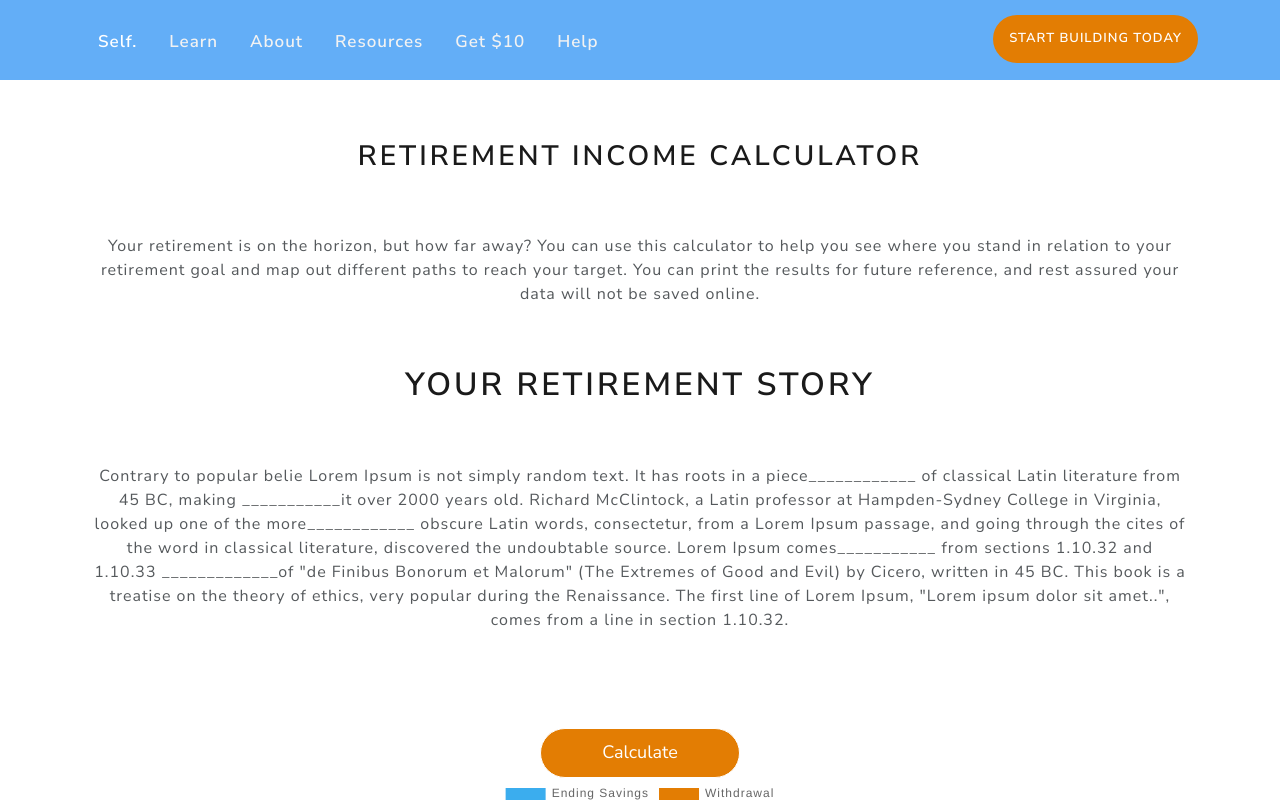
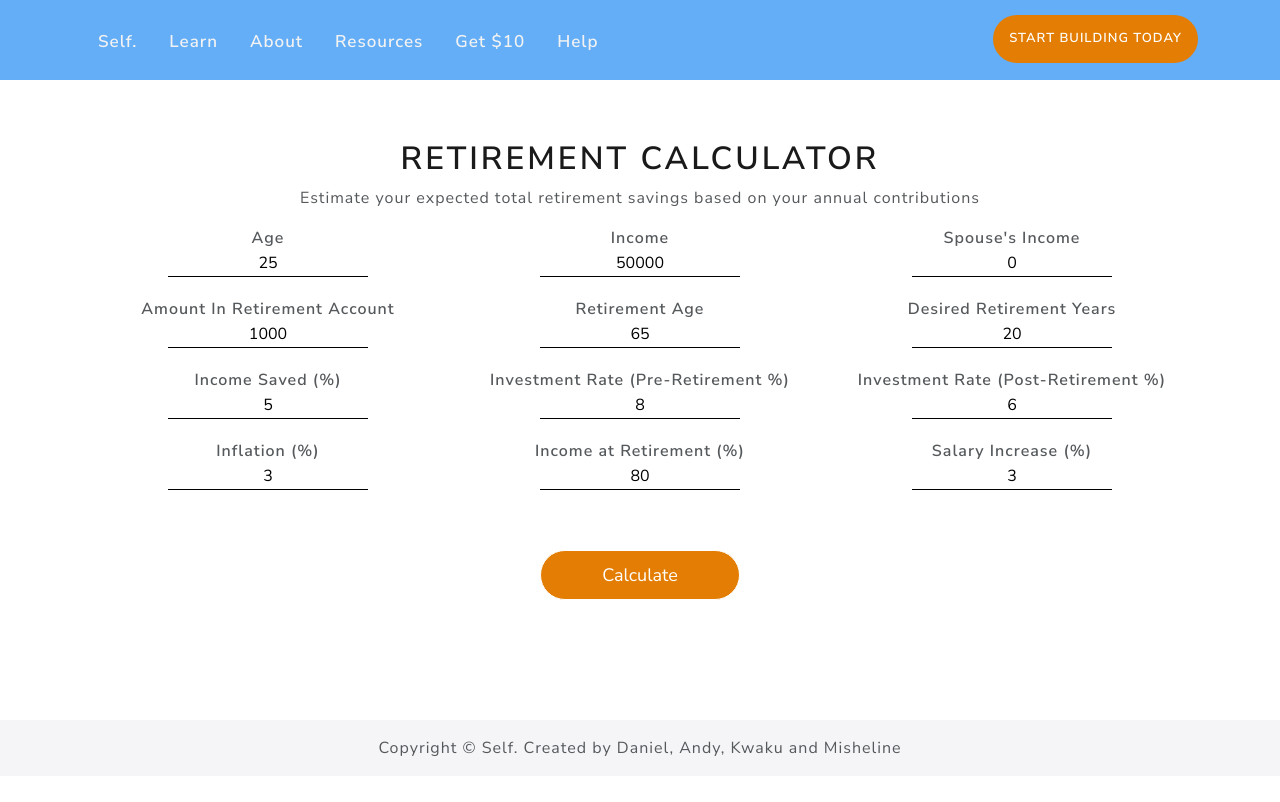
Before and after one commit to Danielamoateng1989/group-industry-project, a React (Create React App) app: page / in a window 1280 px wide. Shown: the top 802 px of the page. Built offline with nearby package versions, Linux system fonts and the light colour scheme.

Commit message:
We did it baby

```diff
--- a/src/App.js
+++ b/src/App.js
@@ -4,16 +4,25 @@ import Header from './components/Header';
 import Footer from './components/Footer';
 import Main from './components/Main';
 import Graph from './components/Graph';
+import React, {useState} from 'react';
 
 function App() {
+
+let [savingsArray, setSavingsArray] = useState([])
+
+
   return (
     <>
       <Header />
         <main>
+
       <Container>
-        <Main/>
-        <Graph />
+        <Main setterFunction={setSavingsArray}/>
+
+        <Graph data={savingsArray}/>
+
      </Container>
+
         </main>
       <Footer />
 
--- a/src/components/Graph.js
+++ b/src/components/Graph.js
@@ -1,31 +1,32 @@
 
 import { Bar } from "react-chartjs-2"
-import {calculator}from '../utils/calculator'
 
-const Graph = () => {
-    const dummyData = {
-        startAge: 32,
-        income: 75000,
-        spouseIncome: 65000,
-        amountSaved: 50000,
-        retirementAge: 65,
-        yearsRetired: 20,
-        savingsRate: 13.5,
-        inflation: 4,
-        preRoi: 8,
-        postRoi: 6,
-        incomeRetirementPercent: 80,
-        salaryIncrease: 3
-        }
+const Graph = (props) => {
 
-    const formattedData = calculator(dummyData)
+
+
+    const formattedData = props.data
+
+
     console.log(formattedData)
+    if(formattedData.length === 0){
+        return (
+            <>
+
+
+
+
+            </>
+        )
+
+    }
 
     const getAges = formattedData.finalSavingsArray.map(year => year.age)
 
     const getSavings = formattedData.finalSavingsArray.map(year => year.endingSavings)
 
     const getWithdrawal = formattedData.finalSavingsArray.map(year => year.withdrawal)
+
 
     return (
     <>
--- a/src/components/Header.js
+++ b/src/components/Header.js
@@ -6,8 +6,8 @@ const Header = () => {
   <>
   <div class="nav-left">
   <Container>
-  <a class="active" href="/"><span>Self.</span></a>
-  <a href="/login">Learn</a>
+  <a  href="/"><span>Self.</span></a>
+  <a  href="/login">Learn</a>
   <a href="/about">About</a>
   <a href="/resources">Resources</a>
   <a href="/reward">Get $10</a>
--- a/src/components/Main.js
+++ b/src/components/Main.js
@@ -1,28 +1,117 @@
-import { Container} from "react-bootstrap"
+import { Container, Row, Col} from "react-bootstrap"
 import React, { useState, useEffect } from "react"
+import calculator from "../utils/calculator"
 
 
 
-const Main = () => {
+const Main = (props) => {
 let defaultCalcOptions = {
+    startAge: 25,
+    income: 50000,
+    spouseIncome: 0,
+    amountSaved: 1000,
+    retirementAge: 65,
+    yearsRetired: 20,
+    savingsRate: 5,
+    inflation: 3,
+    preRoi: 8,
+    postRoi: 6,
+    incomeRetirementPercent: 80,
+    salaryIncrease: 3
+
 
 }
 
-//let setSavingsArray = props.setterFunction
+let setGraphData = props.setterFunction
 
-// let [calcOptions, setCalcOptions] = useState([defaultCalcOptions])
+let [calcOptions, setCalcOptions] = useState(defaultCalcOptions)
+
+
+let [savingsArray, setSavingsArray] = useState([])
+
+
+const updateGraph = (event) => {
+    event.preventDefault()
+    setGraphData(calculator(calcOptions))
+
+}
 
     return (
-        <Container className="App">
+        <Container fluid className="App" >
 
-         <h2 className="content">Retirement income calculator</h2>
+        <Row>
+        <h1 className="content">Retirement Calculator</h1>
 
-         <p className="content">Your retirement is on the horizon, but how far away? You can use this calculator to help you see where you stand in relation to your retirement goal and map out different paths to reach your target. You can print the results for future reference, and rest assured your data will not be saved online.</p>
+        <p className="App">Estimate your expected total retirement savings based on your annual contributions</p>
+       </Row>
+       <Row>
+         <Col sm={12} md={6} lg={4}>
+        <label>Age
+        <input  value={calcOptions.startAge} onChange={event => setCalcOptions({...calcOptions, startAge: event.target.value})} ></input>
+        </label>
+        </Col>
+         <Col sm={12} md={6} lg={4}>
+        <label>Income
+        <input value={calcOptions.income} onChange={event => setCalcOptions({...calcOptions, income: event.target.value})} ></input>
+        </label>
+       </Col>
+        <Col sm={12} md={6} lg={4}>
+        <label>Spouse's Income
+        <input  value={calcOptions.spouseIncome} onChange={event => setCalcOptions({...calcOptions, spouseIncome: event.target.value})} ></input>
+        </label>
+        </Col>
+         <Col sm={12} md={6} lg={4}>
+        <label>Amount In Retirement Account
+        <input value={calcOptions.amountSaved} onChange={event => setCalcOptions({...calcOptions, amountSaved: event.target.value})} ></input>
+        </label>
+        </Col>
+         <Col sm={12} md={6} lg={4}>
+        <label>Retirement Age
+        <input value={calcOptions.retirementAge} onChange={event => setCalcOptions({...calcOptions, retirementAge: event.target.value})} ></input>
+        </label>
+        </Col>
+        <Col sm={12} md={6} lg={4}>
+        <label>Desired Retirement Years
+        <input value={calcOptions.yearsRetired} onChange={event => setCalcOptions({...calcOptions, yearsRetired: event.target.value})} ></input>
+        </label>
+        </Col>
+        <Col sm={12} md={6} lg={4}>
+        <label>Income Saved (%)
+        <input value={calcOptions.savingsRate} onChange={event => setCalcOptions({...calcOptions, savingsRate: event.target.value})} ></input>
+        </label>
+        </Col>
+        <Col sm={12} md={6} lg={4}>
+        <label>Investment Rate (Pre-Retirement %)
+        <input value={calcOptions.preRoi} onChange={event => setCalcOptions({...calcOptions, preRoi: event.target.value})} ></input>
+        </label>
+        </Col>
+        <Col sm={12} md={6} lg={4}>
+        <label>Investment Rate (Post-Retirement %)
+        <input value={calcOptions.postRoi} onChange={event => setCalcOptions({...calcOptions, postRoi: event.target.value})} ></input>
+        </label>
+        </Col>
+        <Col sm={12} md={6} lg={4}>
+        <label>Inflation (%)
+        <input value={calcOptions.inflation} onChange={event => setCalcOptions({...calcOptions, inflation: event.target.value})} ></input>
+        </label>
+        </Col>
+        <Col sm={12} md={6} lg={4}>
+        <label>Income at Retirement (%)
+        <input value={calcOptions.incomeRetirementPercent} onChange={event => setCalcOptions({...calcOptions, incomeRetirementPercent: event.target.value})} ></input>
+        </label>
+        </Col>
+        <Col sm={12} md={6} lg={4}>
+        <label>Salary Increase (%)
+        <input value={calcOptions.salaryIncrease} onChange={event => setCalcOptions({...calcOptions, salaryIncrease: event.target.value})} ></input>
+        </label>
+        </Col>
+        </Row>
 
-         <h1 className="content">Your retirement story</h1>
-         <p className="content">Contrary to popular belie Lorem Ipsum is not simply random text. It has roots in a piece____________ of classical Latin literature from 45 BC, making ___________it over 2000 years old. Richard McClintock, a Latin professor at Hampden-Sydney College in Virginia, looked up one of the more____________ obscure Latin words, consectetur, from a Lorem Ipsum passage, and going through the cites of the word in classical literature, discovered the undoubtable source. Lorem Ipsum comes___________ from sections 1.10.32 and 1.10.33 _____________of "de Finibus Bonorum et Malorum" (The Extremes of Good and Evil) by Cicero, written in 45 BC. This book is a treatise on the theory of ethics, very popular during the Renaissance. The first line of Lorem Ipsum, "Lorem ipsum dolor sit amet..", comes from a line in section 1.10.32.</p>
 
-         <button className="button">Calculate</button>
+         <Row>
+
+        <button className="calcButton" onClick={updateGraph}>Calculate</button>
+        </Row>
         </Container>
     )
 
--- a/src/index.css
+++ b/src/index.css
@@ -22,7 +22,7 @@ main {
   margin-top: 60px;
 }
 
-.button {
+button, .calcButton{
   background-color:#E37D03;
   margin-top: 80px;
   font-size: large;
@@ -32,9 +32,6 @@ main {
   width: 200px;
   height: 50px;
   font-size: large;
-
-
-
 
 }
 
@@ -97,9 +94,47 @@ main {
   font-size: small;
 }
 
+
+span {
+  /* background-color: #63aef7;
+  color:white; */
+  /* font-size: xx-large;
+  margin-top: 300px; */
+
+}
 @media screen and (max-width: 500px) {
   .navbar a {
     float: none;
     display: block;
   }
 }
+
+input {
+    background: transparent;
+    border: none;
+    border-bottom: 1px solid #000000;
+    text-align: center;
+    width: 200px;
+    margin: 0 auto;
+    margin-bottom: 20px;
+
+}
+
+
+input, label {
+  display: flex;
+  flex-direction: column;
+
+}
+
+label {
+  font-weight:900;
+
+}
+
+
+.calcButton {
+  margin:auto;
+  margin-bottom: 40px;
+  margin-top: 40px;
+}
--- a/src/utils/calculator.js
+++ b/src/utils/calculator.js
@@ -16,46 +16,55 @@ const canRetire = (calculationOptions, arr) => {
     notEnoughMoneyToRetire ="You are not currently saving enough for retirement. Please try to increase your savings amount"
     } = calculationOptions
 
-    const warningStyle = {
-      color: "#E37D04",
+
+    //Recommendation styling
+    const notEnoughMoneyStyle = {
+      color: "#E37D03",
       padding: "10px",
       fontFamily: "Monaco",
+      borderRadius: "10px",
+      marginTop: "30px",
       border: "1px solid",
-      borderRadius: "10px",
-      marginTop: "30px"
+      textAlign: "center"
     };
-    const goodStyle = {
-      color: "green",
+    const enoughMoneyStyle = {
+      color: "#3BADEE",
       padding: "10px",
       fontFamily: "",
       border: "1px solid",
       borderRadius: "10px",
-      marginTop: "30px"
+      marginTop: "30px",
+      textAlign: "center"
+
+
     };
 
+
+  //#3BADEE blue #E37D03 orange
+
   if (retirementAge + yearsRetired >= arr[retirementAge + yearsRetired - startAge - 1].age && arr[retirementAge + yearsRetired - startAge - 1].endingSavings >= 0) {
-    return <p style={goodStyle}>{enoughMoneyToRetire}</p>
+    return <p style={enoughMoneyStyle}>{enoughMoneyToRetire}</p>
   } else {
-    return <p style={warningStyle}>{notEnoughMoneyToRetire}</p>
+    return <p style={notEnoughMoneyStyle}>{notEnoughMoneyToRetire}</p>
   }
 
 }
 
 const calculator = (calculationOptions) => {
-  const {
-    startAge,
-    income,
-    spouseIncome,
-    amountSaved,
-    retirementAge,
-    yearsRetired,
-    savingsRate,
-    inflation,
-    preRoi,
-    postRoi,
-    incomeRetirementPercent,
-    salaryIncrease
-    } = calculationOptions
+
+  let startAge = parseFloat(calculationOptions.startAge)
+  let income = parseFloat(calculationOptions.income)
+  let spouseIncome = parseFloat(calculationOptions.spouseIncome)
+  let amountSaved = parseFloat(calculationOptions.amountSaved)
+  let retirementAge = parseFloat(calculationOptions.retirementAge)
+  let yearsRetired = parseFloat(calculationOptions.yearsRetired)
+  let savingsRate = parseFloat(calculationOptions.savingsRate)
+  let inflation = parseFloat(calculationOptions.inflation)
+  let preRoi = parseFloat(calculationOptions.preRoi)
+  let postRoi = parseFloat(calculationOptions.postRoi)
+  let incomeRetirementPercent = parseFloat(calculationOptions.incomeRetirementPercent)
+  let salaryIncrease = parseFloat(calculationOptions.salaryIncrease)
+
 
   const finalSavingsArray = []
   let currentAge = startAge;
@@ -137,8 +146,8 @@ const calculator = (calculationOptions) => {
 }
 
 console.log(calculator({
-  startAge: 32, income: 75000, spouseIncome: 65000, amountSaved: 50000, retirementAge: 65, yearsRetired: 20, savingsRate: 10, inflation: 4, preRoi: 8, postRoi: 6, incomeRetirementPercent: 75, salaryIncrease: 3
+  startAge: 32, income: 75000, spouseIncome: 65000, amountSaved: 50000, retirementAge: 65, yearsRetired: 20, savingsRate: 20, inflation: 4, preRoi: 8, postRoi: 6, incomeRetirementPercent: 75, salaryIncrease: 3
   }
 ))
 
-export {calculator, canRetire}
+export default calculator
```
Also changed, not shown: src/images/retirementImage.jpeg (added).
